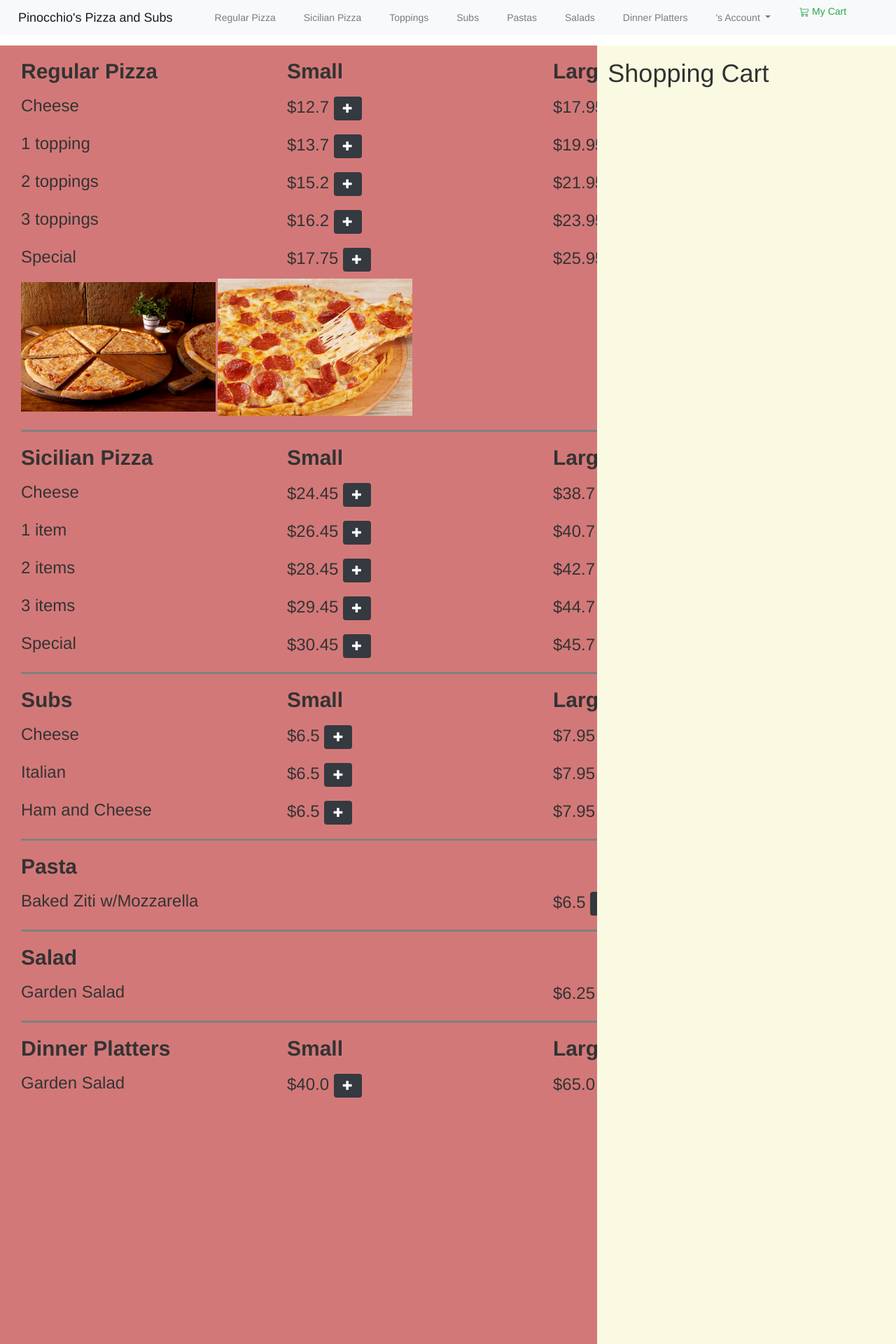
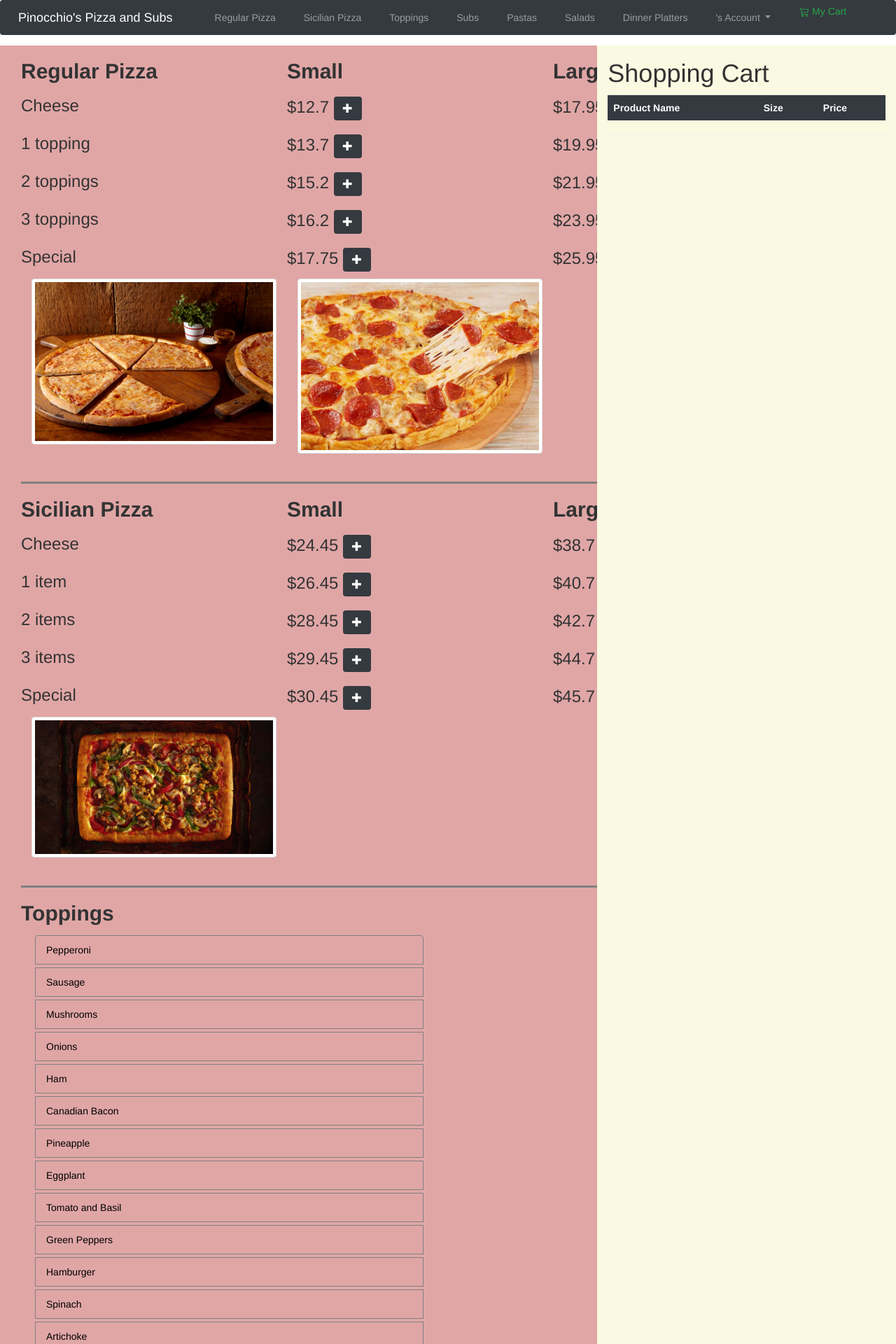
Before and after one commit to alana170/PizzaWebsite-Python-Django, a Django app: page / in a window 1280 px wide. Shown: the top 1920 px of the page at 70% size. Run offline with Django 3.2, Linux system fonts and the light colour scheme; a user stored in the database is signed in; data comes from the database, SQL or seed files in the repository; lists and menus that the app fills with data are empty; some libraries are stand-ins or nearby versions.

Commit message:
menu edits, adding to cart

```diff
--- a/project3/orders/admin.py
+++ b/project3/orders/admin.py
@@ -1,6 +1,8 @@
 from django.contrib import admin
-from .models import ProductCategory, Product
+from .models import ProductCategory, Product, OrderDetails, OrderMain
 
   # Register your models here.
 admin.site.register(Product)
 admin.site.register(ProductCategory)
+admin.site.register(OrderMain)
+admin.site.register(OrderDetails)
--- a/project3/orders/templates/home.html
+++ b/project3/orders/templates/home.html
@@ -2,11 +2,34 @@
 
 {% block head %}
 <title> Home </title>
+<script type="text/javascript">
+
+  function addToCart(productID, size){
+
+    var jqXHR = $.ajax({
+        type: "POST",
+        url: "/addCart",
+        async: false,
+        data:{'product_id': productID, 'size':size, 'csrfmiddlewaretoken': '{{csrf_token}}'},
+        success: function(result){
+
+          $('#mycart').append('<tr><td>' + result.name+'</td><td>' +result.size + '</td><td>' +'$'+result.price + '</td></tr>');
+          document.getElementById("total").innerHTML = "Total = $" + result.total;
+        },
+        error: function(result){
+          alert(result.responseJSON.message);
+        }
+
+    });
+}
+
+
+</script>
 {% endblock %}
 
 
 {%block body %}
-<nav class="navbar fixed-nav-bar navbar-expand-lg navbar-light bg-light">
+<nav class="navbar fixed-nav-bar navbar-expand-lg navbar-dark bg-dark">
     <a class="navbar-brand" href="#">Pinocchio's Pizza and Subs</a>
     <button class="navbar-toggler" type="button" data-toggle="collapse" data-target="#navbarNav" aria-controls="navbarNav" aria-expanded="false" aria-label="Toggle navigation">
       <span class="navbar-toggler-icon"></span>
@@ -58,12 +81,15 @@
        </ul>
     </div>
   </nav>
+  <div id= "rp">
+
+  </div>
 <div class="container-fluid">
 <div style ="padding-top: 65px;"  class="row" >
-  <div class ="col-sm-8" style="background-color:rgba(179, 23, 23, 0.582); height: auto;">
+  <div class ="col-sm-8" style="background-color:rgb(224, 166, 166); height: auto;">
     <div class="container">
       <h2 style= "font-weight:bolder;">
-        <div class= "row" id= "rp">
+        <div class= "row">
         <div class ="col-sm-4"> Regular Pizza </div>
         <div class ="col-sm-4"> Small </div>
         <div class ="col-sm-4"> Large </div>
@@ -78,22 +104,40 @@
       <div class ="col-sm-4"> {{product.name}} </div>
 
       <div class ="col-sm-4"> ${{product.SPrice}}
-        <button class="btn btn-dark"><span class="glyphicon glyphicon-plus"></span></button>
+
+        <button onclick ="addToCart({{product.id}}, 'small')" class="btn btn-dark"><span class="glyphicon glyphicon-plus"></span></button>
       </div>
 
       <div class ="col-sm-4"> ${{product.LPrice}}
-        <button class="btn btn-dark"><span class="glyphicon glyphicon-plus"></span></button>
+        <button onclick ="addToCart({{product.id}}, 'large')" class="btn btn-dark"><span class="glyphicon glyphicon-plus"></span></button>
       </div>
 
       </div>
     </h3>
     {%endfor%}
 
-    <div  id = "sp">
-    <img src = "/static/cheese.jpg" alt ="cheese" height="25%" width="25%">
 
-      <img src = "/static/pepperoni.jpg" alt ="cheese" height="25%" width="25%">
-    </div>
+      <div class="container">
+
+        <div class="row">
+          <div class="col-md-4">
+            <div class="thumbnail">
+              <img src = "/static/cheese.jpg" alt ="cheese">
+            </div>
+          </div>
+
+          <div class="col-md-4">
+            <div class="thumbnail" id = "sp">
+
+              <img src = "/static/pepperoni.jpg" alt ="pep" >
+
+            </div>
+          </div>
+
+        </div>
+      </div>
+
+
 
     <hr class="solid">
     <h2 style= "font-weight:bolder;">
@@ -112,22 +156,59 @@
     <div class ="col-sm-4"> {{product.name}} </div>
 
     <div class ="col-sm-4"> ${{product.SPrice}}
-      <button class="btn btn-dark"><span class="glyphicon glyphicon-plus"></span></button>
+      <button onclick ="addToCart({{product.id}}, 'small')" class="btn btn-dark"><span class="glyphicon glyphicon-plus"></span></button>
     </div>
 
     <div class ="col-sm-4"> ${{product.LPrice}}
-      <button class="btn btn-dark"><span class="glyphicon glyphicon-plus"></span></button>
+      <button onclick ="addToCart({{product.id}}, 'large')" class="btn btn-dark"><span class="glyphicon glyphicon-plus"></span></button>
     </div>
 
     </div>
   </h3>
   {%endfor%}
+<div class = "container">
+  <div class="row">
+    <div class="col-md-4">
+      <div class= "thumbnail" id ="top">
+        <img src = "/static/sicilian.jpg" alt ="sicilian">
+      </div>
+    </div>
+  </div>
+</div>
+
+
+<hr class ="solid">
+
+<h2 > <b> Toppings</b> </h2>
+<div class ="container">
+<ul class="list-group">
+  <li class="list-group-item">Pepperoni</li>
+  <li class="list-group-item">Sausage</li>
+  <li class="list-group-item">Mushrooms</li>
+  <li class="list-group-item">Onions</li>
+  <li class="list-group-item"> Ham </li>
+  <li class="list-group-item">Canadian Bacon</li>
+  <li class="list-group-item">Pineapple</li>
+  <li class="list-group-item">Eggplant</li>
+  <li class="list-group-item">Tomato and Basil</li>
+  <li class="list-group-item"> Green Peppers </li>
+  <li class="list-group-item">Hamburger</li>
+  <li class="list-group-item">Spinach</li>
+  <li class="list-group-item">Artichoke</li>
+  <li class="list-group-item"> Buffalo Chicken </li>
+  <li class="list-group-item">Barbeque Chicken </li>
+  <li id = "subs" class="list-group-item">Anchovies</li>
+  <li class="list-group-item">Black Olives</li>
+  <li class="list-group-item">Fresh Garlic </li>
+  <li class="list-group-item">Zucchini </li>
+</ul>
+</div>
 
   <hr class="solid">
 
   <h2 style= "font-weight:bolder;">
     <div class= "row">
-    <div class ="col-sm-4" id = "subs"> Subs </div>
+    <div class ="col-sm-4"> Subs </div>
     <div class ="col-sm-4"> Small </div>
     <div class ="col-sm-4"> Large </div>
     </div>
@@ -141,22 +222,31 @@
   <div class ="col-sm-4"> {{product.name}} </div>
 
   <div class ="col-sm-4"> ${{product.SPrice}}
-    <button class="btn btn-dark"><span class="glyphicon glyphicon-plus"></span></button>
+    <button onclick ="addToCart({{product.id}}, 'small')" class="btn btn-dark"><span class="glyphicon glyphicon-plus"></span></button>
   </div>
 
   <div class ="col-sm-4"> ${{product.LPrice}}
-    <button class="btn btn-dark"><span class="glyphicon glyphicon-plus"></span></button>
+    <button onclick ="addToCart({{product.id}}, 'large')" class="btn btn-dark"><span class="glyphicon glyphicon-plus"></span></button>
   </div>
 
   </div>
 </h3>
 {%endfor%}
 
+<div class = "container">
+  <div class="row">
+    <div class="col-md-4">
+      <div class= "thumbnail" id ="pasta">
+        <img src = "/static/sub2.jpg" alt ="subs">
+      </div>
+    </div>
+  </div>
+</div>
 
     <hr class="solid">
     <h2 style= "font-weight:bolder;">
       <div class= "row">
-      <div class ="col-sm-4" id = "pasta"> Pasta </div>
+      <div class ="col-sm-4"> Pasta </div>
       <div class ="col-sm-4">  </div>
       <div class ="col-sm-4">  </div>
       </div>
@@ -173,18 +263,28 @@
     </div>
 
     <div class ="col-sm-4"> ${{product.SPrice}}
-      <button class="btn btn-dark"><span class="glyphicon glyphicon-plus"></span></button>
+      <button onclick ="addToCart({{product.id}}, 'small')" class="btn btn-dark"><span class="glyphicon glyphicon-plus"></span></button>
     </div>
 
     </div>
   </h3>
   {%endfor%}
 
+  <div class = "container">
+    <div class="row">
+      <div class="col-md-4">
+        <div class= "thumbnail"  id = "salad">
+          <img src = "/static/pasta.jpg" alt ="pasta">
+        </div>
+      </div>
+    </div>
+  </div>
+
 
   <hr class="solid">
   <h2 style= "font-weight:bolder;">
     <div class= "row">
-    <div class ="col-sm-4" id = "salad"> Salad </div>
+    <div class ="col-sm-4"> Salad </div>
     <div class ="col-sm-4">  </div>
     <div class ="col-sm-4">  </div>
     </div>
@@ -202,18 +302,28 @@
   </div>
 
   <div class ="col-sm-4"> ${{product.SPrice}}
-    <button class="btn btn-dark"><span class="glyphicon glyphicon-plus"></span></button>
+    <button onclick ="addToCart({{product.id}}, 'small')" class="btn btn-dark"><span class="glyphicon glyphicon-plus"></span></button>
   </div>
 
   </div>
 </h3>
 {%endfor%}
 
+<div class = "container">
+  <div class="row">
+    <div class="col-md-4">
+      <div class= "thumbnail" id = "dp">
+        <img src = "/static/salad.jpg" alt ="salad">
+      </div>
+    </div>
+  </div>
+</div>
+
 
 <hr class="solid">
 <h2 style= "font-weight:bolder;">
   <div class= "row">
-  <div class ="col-sm-4" id = "dp"> Dinner Platters  </div>
+  <div class ="col-sm-4"> Dinner Platters  </div>
   <div class ="col-sm-4"> Small </div>
   <div class ="col-sm-4"> Large </div>
   </div>
@@ -227,22 +337,50 @@
 <div class ="col-sm-4"> {{product.name}} </div>
 
 <div class ="col-sm-4"> ${{product.SPrice}}
-  <button class="btn btn-dark"> <span class="glyphicon glyphicon-plus"></span></button>
+  <button onclick ="addToCart({{product.id}}, 'small')" class="btn btn-dark"> <span class="glyphicon glyphicon-plus"></span></button>
 </div>
 
 <div class ="col-sm-4"> ${{product.LPrice}}
-  <button  class="btn btn-dark"><span class="glyphicon glyphicon-plus"></span></button>
+  <button onclick ="addToCart({{product.id}}, 'large')" class="btn btn-dark"><span class="glyphicon glyphicon-plus"></span></button>
 </div>
 
 </div>
 </h3>
 {%endfor%}
 
+<div class = "container">
+  <div class="row">
+    <div class="col-md-4">
+      <div class= "thumbnail">
+        <img src = "/static/platter.jpg" alt ="platter">
+      </div>
+    </div>
+  </div>
+</div>
+
+
+
     </div>
   </div>
 <div class ="col-sm-4" style="background-color: rgb(250, 250, 226); height: 300vh">
         <h1>Shopping Cart</h1>
+        <div>
+          <table class ="table table-dark" id="mycart" >
+            <th scope ="col">
+              Product Name
+            </th>
+            <th scope ="col">
+              Size
+            </th>
+            <th scope ="col">
+              Price
+            </th>
+          </table>
+          <hr>
+          <h3 scope="row" style ="float:right" id = "total"> </h3>
+        </div>
 </div>
 </div>
 
+
 {% endblock %}
--- a/project3/orders/urls.py
+++ b/project3/orders/urls.py
@@ -6,5 +6,6 @@ urlpatterns = [
     path("", views.index, name="index"),
     path("signup", views.signup, name="signup"),
     path("login", views.signin, name="login"),
-    path("cart", views.cart, name="cart")
+    path("cart", views.cart, name="cart"),
+    path("addCart", views.addToCart, name="addCart")
 ]
--- a/project3/orders/views.py
+++ b/project3/orders/views.py
@@ -1,10 +1,11 @@
-from django.http import HttpResponse, HttpResponseRedirect
+from django.http import HttpResponse, HttpResponseRedirect, JsonResponse
 from django.shortcuts import render
 from django.urls import reverse
 from django.contrib.auth import authenticate, login, logout
 from . import views
 from django.contrib.auth.models import User
-from orders.models import Product, ProductCategory
+from orders.models import Product, ProductCategory, OrderMain, OrderDetails
+import datetime
 
 # Create your views here.
 def index(request):
@@ -48,3 +49,35 @@ def signin(request):
 
 def cart(request):
     return render(request, 'shoppingcart.html')
+
+def addToCart(request):
+    if request.method == "POST" and request.is_ajax():
+        try:
+            pid = request.POST['product_id']
+            size = request.POST['size']
+            name = Product.objects.get(pk=pid).category.name + " - " + Product.objects.get(pk=pid).name
+            price = 0
+            if size == "large" :
+                price = Product.objects.get(pk=pid).LPrice
+            else:
+                price = Product.objects.get(pk=pid).SPrice
+
+            print(request.user)
+            i = 0
+            try:
+                openOrder = OrderMain.objects.filter(userid = request.user)
+                i= openOrder.id
+            except (OrderMain.DoesNotExist):
+                openOrder = OrderMain(userid = request.user, status = "open", total = price, createdDate= datetime.date.today())
+                openOrder.save()
+                openOrder = OrderMain.objects.filter(userid = request.user)
+                i= openOrder.id
+
+            od = OrderDetails(orderid = i, productid = pid, toppings="", price = price, size= size, productName= name, total = price, quantity = 1)
+            od.save()
+
+            return JsonResponse({"message": "Successfully added to cart!", "name":name, "price":price, "size": size, "total":""}, status=200)
+        except Exception as err:
+            print(err)
+            return JsonResponse({"message": err}, status=400)
+    size =request.POST['size']
--- a/project3/static/css/main.css
+++ b/project3/static/css/main.css
@@ -46,3 +46,14 @@ li {
   hr.solid {
     border-top: 3px solid grey;
   }
+
+  .image {
+    width: 50%;
+    height: 50%;
+  }
+
+  .list-group-item {
+    background-color: rgb(224, 166, 166);
+    width:50%;
+    border-color: grey;
+  }
```
Also changed, not shown: project3/orders/models.py (+23 -1 lines), project3/db.sqlite3, project3/orders/migrations/0003_auto_20200731_1531.py (added), project3/orders/migrations/0004_orderdetails_quantity.py (added), project3/orders/migrations/0005_auto_20200731_1617.py (added), project3/static/pasta.jpg (added), project3/static/platter.jpg (added), project3/static/salad.jpg (added), project3/static/sicilian.jpg (added), project3/static/sub1.jpg (added), project3/static/sub2.jpg (added).
